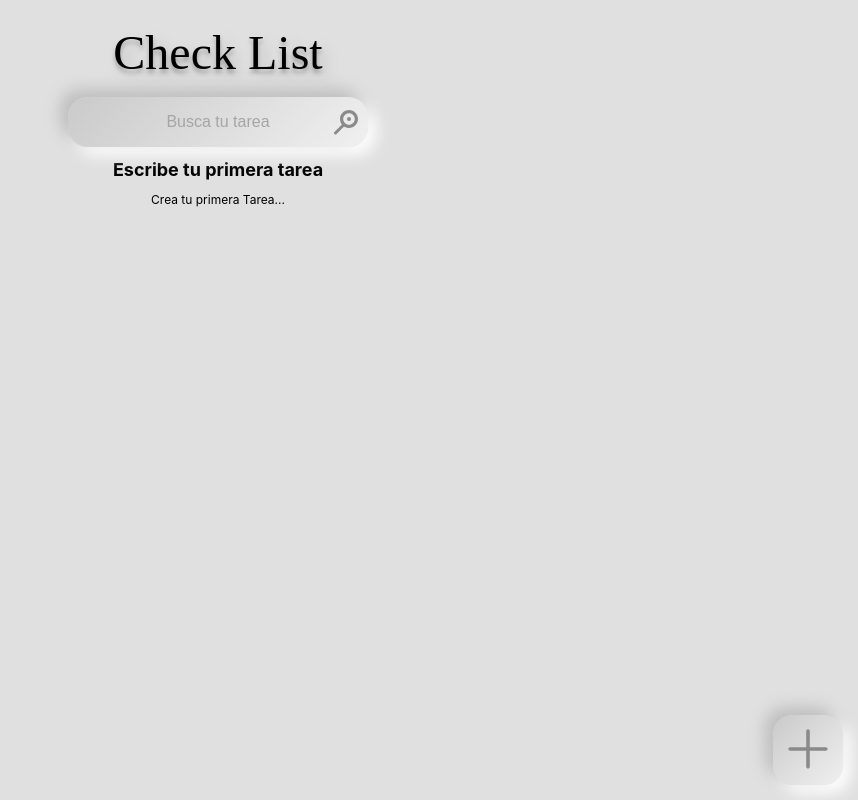
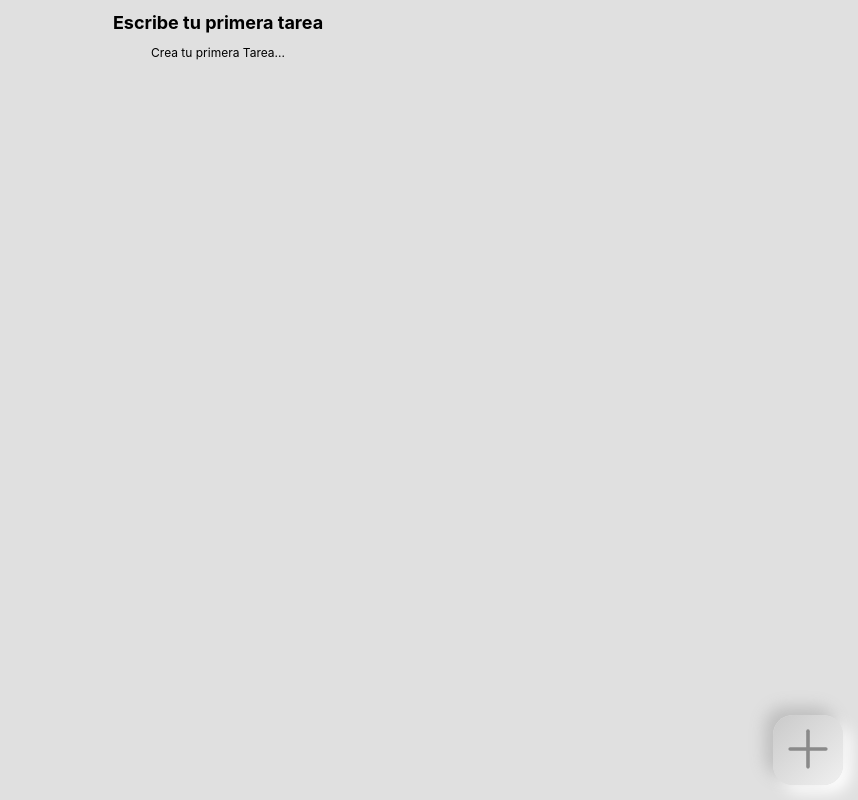
Before and after one commit to IngDonovan/todo-viteReactSass, a React (Vite) app: page / in a window 1280 px wide. Shown: the whole page, without its empty margins (422-1280 px from the left). Built offline with nearby package versions, Linux system fonts and the light colour scheme; a web font is replaced by a local one.

Commit message:
React.cloneElement but in one Element

```diff
--- a/src/App/index.jsx
+++ b/src/App/index.jsx
@@ -40,15 +40,16 @@ function App() {
   } = useTodos();
   return (
     <>
-      <TodoHeader>
-       <TodoTitle />
-       <TodoSearch
+      <TodoHeader
+        loading = {loading}>
+       {/* <TodoTitle /> */}
+       {/* <TodoSearch
         loading = {loading}
         searchValue = {searchValue}
         setSearchValue = {setSearchValue}
-       />
+       /> */}
        <TodoCounter
-        loading = {loading}
+
         completedTodos = {completedTodos}
         totalTodos = {totalTodos}
        />
--- a/src/TodoHeader/index.jsx
+++ b/src/TodoHeader/index.jsx
@@ -1,9 +1,11 @@
 import React from 'react';
 
-function TodoHeader({children}) {
+function TodoHeader({children, loading}) {
+  //clona el elemento a partir de otro, con las propiedades que queramos en el segundo argumento
+  // React.cloneElement(children, {loading});
   return (
     <header>
-      {children}
+      {React.cloneElement(children, {loading})}
     </header>
   );
 }
```
